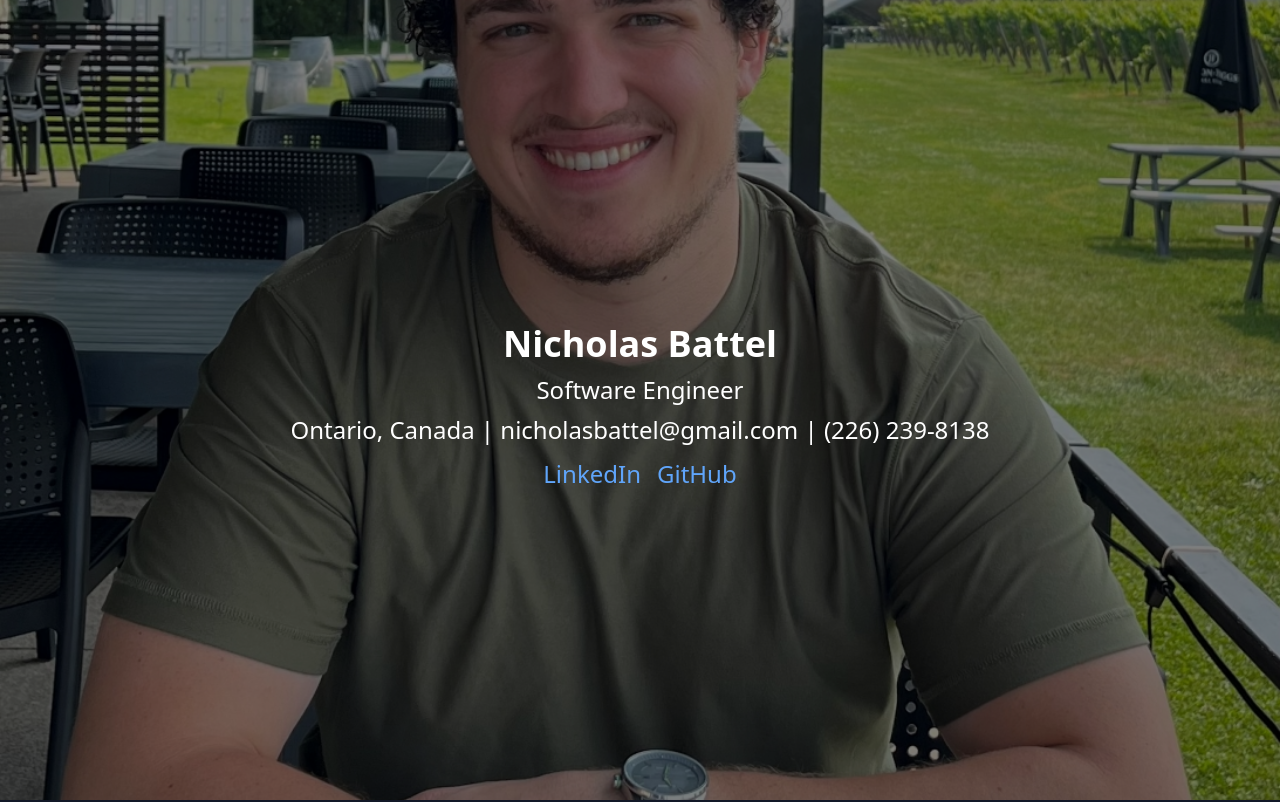
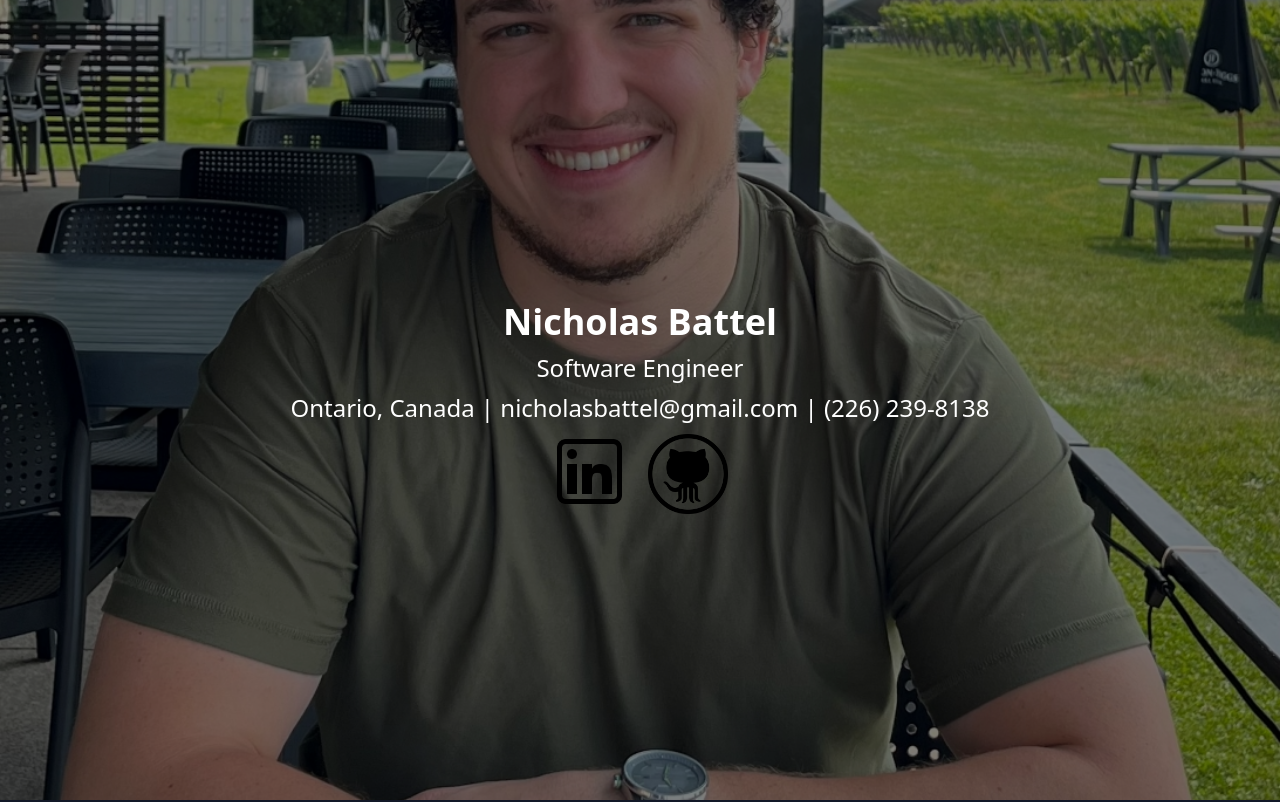
Before and after one commit to nbattel/nbattel.github.io, a plain HTML site: page index.html in a window 1280 px wide. Shown: the top 802 px of the page. Drawn offline with nearby package versions, Linux system fonts and the light colour scheme.

Commit message:
Making icon fixes

```diff
--- a/index.html
+++ b/index.html
@@ -4,6 +4,7 @@
     <meta charset="UTF-8">
     <meta name="viewport" content="width=device-width, initial-scale=1.0">
     <title>Nicholas Battel - Portfolio</title>
+    <link rel="icon" type="image/x-icon" href="images/favicon.ico">
     <link href="https://cdn.jsdelivr.net/npm/tailwindcss@2.2.19/dist/tailwind.min.css" rel="stylesheet">
     <link rel="stylesheet" href="style.css">
 </head>
@@ -16,8 +17,12 @@
             <p class="mt-2 text-white">Software Engineer</p>
             <p class="mt-1 text-white">Ontario, Canada | nicholasbattel@gmail.com | (226) 239-8138</p>
             <div class="mt-2 flex space-x-4">
-                <a href="https://linkedin.com/in/nicholasbattel" class="text-blue-400 hover:underline">LinkedIn</a>
-                <a href="https://github.com/nbattel" class="text-blue-400 hover:underline">GitHub</a>
+                <a href="https://linkedin.com/in/nicholasbattel" target="_blank" class="text-blue-400 hover:underline">
+                    <img src="images/linkedin_icon.png" alt="LinkedIn" class="h-20 w-20">
+                </a>
+                <a href="https://github.com/nbattel" target="_blank" class="text-blue-400 hover:underline">
+                    <img src="images/github_icon.png" alt="GitHub" class="h-20 w-20">
+                </a>
             </div>
         </div>
     </header>
@@ -99,7 +104,9 @@
                 <div class="bg-gray-700 p-6 rounded-lg shadow-sm">
                     <h3 class="text-xl font-semibold text-white">Space Shooter</h3>
                     <p class="text-gray-300">Re-created the classic Space Shooter game using Unity. Wrote C# scripts to handle various game components.</p>
-                    <a href="https://github.com/nbattel/Space-Shooter" class="text-blue-400 hover:underline mt-2 inline-block">View Project</a>
+                    <a href="https://github.com/nbattel/Space-Shooter" target="_blank" class="text-blue-400 hover:underline mt-2 inline-block">
+                        <img src="images/github_icon.png" alt="Space Shooter" class="h-8 w-8">
+                    </a>
                 </div>
                 <div class="bg-gray-700 p-6 rounded-lg shadow-sm">
                     <h3 class="text-xl font-semibold text-white">Press Orchestra</h3>
--- a/style.css
+++ b/style.css
@@ -1,6 +1,6 @@
 /* Header Image Zoom Effect */
 #header {
-    background-image: url('./profile_picture.jpg');
+    background-image: url('./images/profile_picture.jpg');
     background-size: cover;
     background-attachment: fixed;
     height: 100vh;
```
Also changed, not shown: images/favicon.ico (added), images/github_icon.png (added), images/linkedin_icon.png (added), images/profile_picture.jpg (renamed from profile_picture.jpg).
